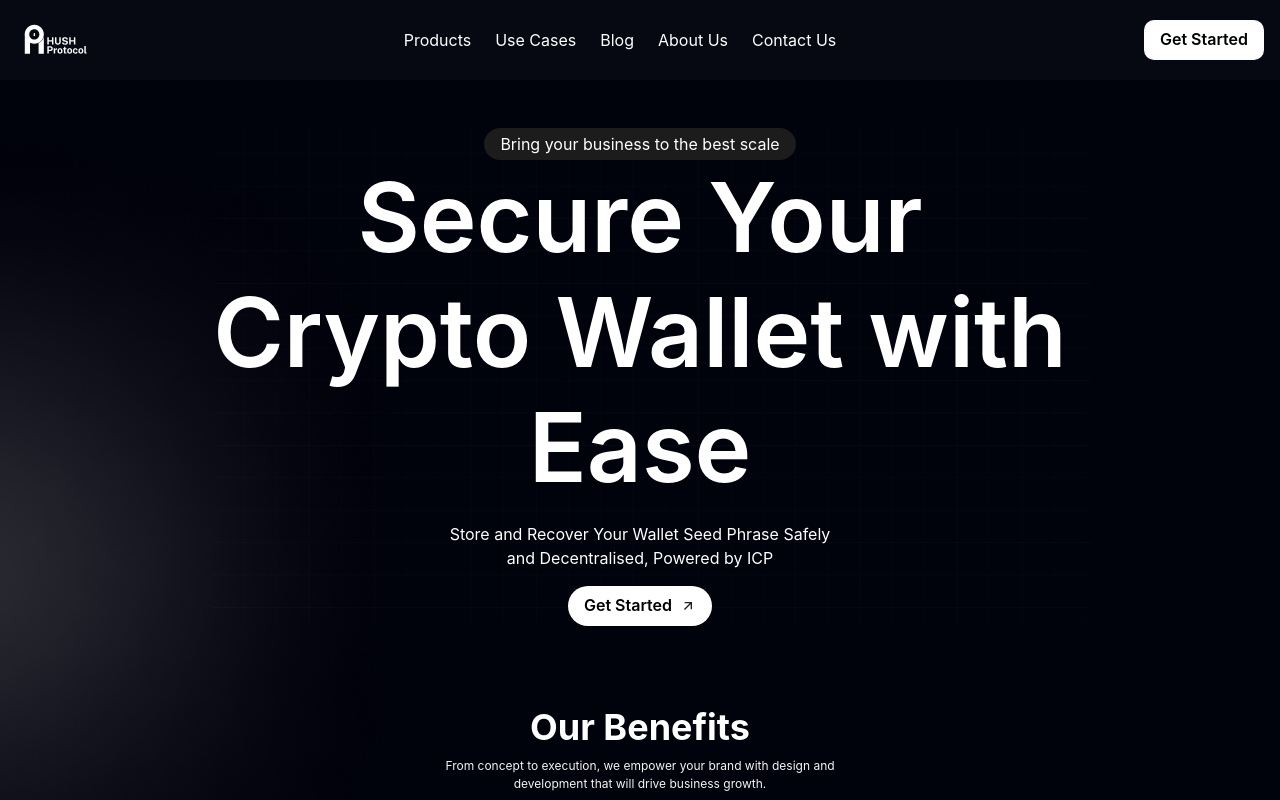
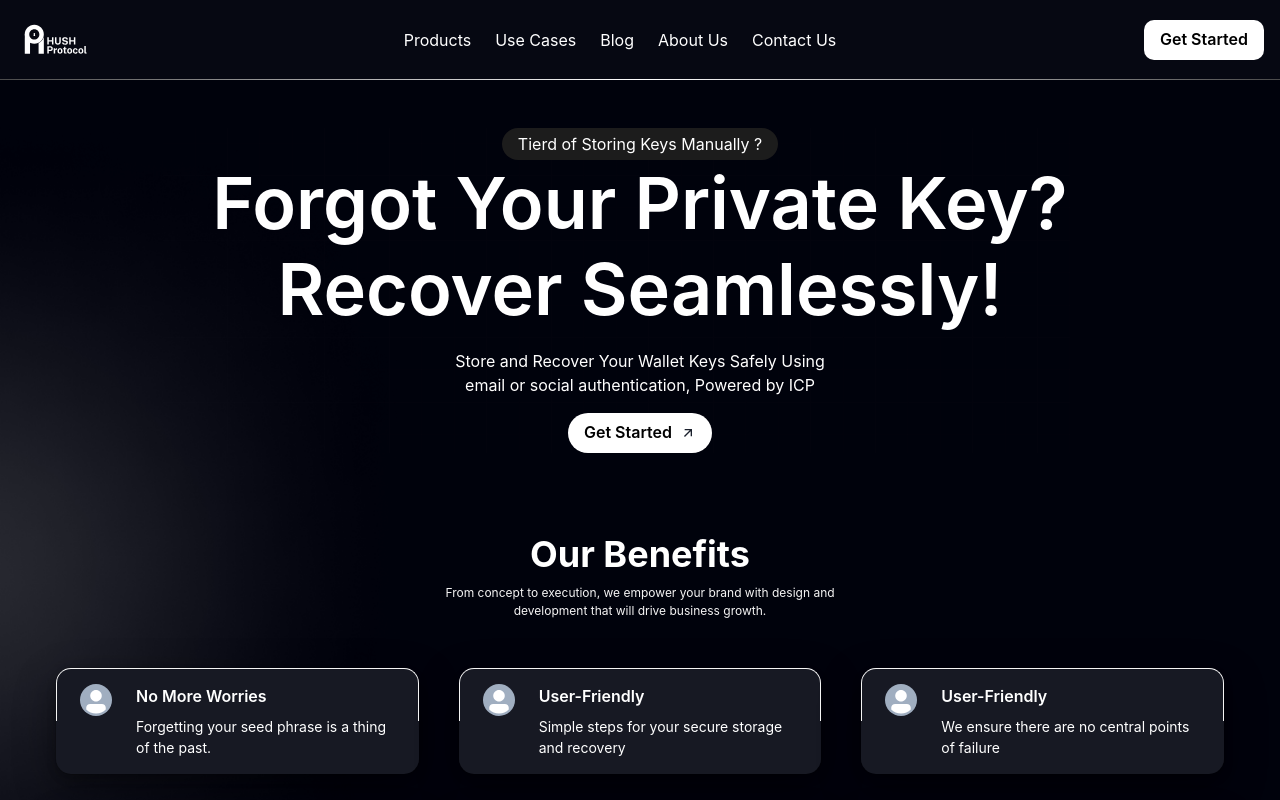
Before and after one commit to hush-protocol/hush-ui, a Next.js app: page / in a window 1280 px wide. Shown: the top 800 px of the page. Built offline with nearby package versions, Linux system fonts and the light colour scheme.

Commit message:
minor changes in content, header, contact

```diff
--- a/src/components/contactUs/contactUs.tsx
+++ b/src/components/contactUs/contactUs.tsx
@@ -14,6 +14,7 @@ import {
   VStack,
   HStack,
   Textarea,
+  textDecoration,
 } from '@chakra-ui/react';
 import { BsPerson } from 'react-icons/bs';
 import { MdOutlineEmail, MdOutlinePhone } from 'react-icons/md';
@@ -49,49 +50,50 @@ export default function ContactUs() {
           </VStack>
           <Box
             borderRadius="30px"
-            border="1px solid whitesmoke"
+            border="0.1px solid #7b7b7b"
+            boxShadow={'lg'}
             bgColor="gray.900"
             width={{ base: '380px', lg: '430px' }}
             p={8}
-            shadow="base"
           >
             <VStack spacing={5}>
               <HStack spacing={2}>
                 <FormControl isRequired>
-                  <FormLabel>Name</FormLabel>
+                  <FormLabel color={'white'}>Name</FormLabel>
                   <InputGroup>
                     <InputLeftElement>
                       <BsPerson />
                     </InputLeftElement>
-                    <Input type="text" name="name" placeholder="Your Name" />
+                    <Input type="text" name="name" placeholder="Your Name" focusBorderColor="#707070"/>
                   </InputGroup>
                 </FormControl>
                 <FormControl isRequired>
-                  <FormLabel>Phone Number</FormLabel>
+                  <FormLabel color={'white'}>Phone Number</FormLabel>
                   <InputGroup>
                     <InputLeftElement>
                       <MdOutlinePhone />
                     </InputLeftElement>
-                    <Input type="number" name="phone" placeholder="Phone Number" />
+                    <Input type="number" name="phone" placeholder="Phone Number" focusBorderColor="#707070"/>
                   </InputGroup>
                 </FormControl>
               </HStack>
 
               <FormControl isRequired>
-                <FormLabel>Email</FormLabel>
+                <FormLabel color={'white'}>Email</FormLabel>
                 <InputGroup>
                   <InputLeftElement>
                     <MdOutlineEmail />
                   </InputLeftElement>
-                  <Input type="email" name="email" placeholder="Your Email" />
+                  <Input type="email" name="email" placeholder="Your Email"focusBorderColor="#707070" />
                 </InputGroup>
               </FormControl>
 
               <FormControl isRequired>
-                <FormLabel>Queries / Feedback</FormLabel>
+                <FormLabel color={'white'}>Queries / Feedback</FormLabel>
                 <Textarea
                   name="queries"
                   placeholder="Your Message"
+                  focusBorderColor="#707070"
                   rows={6}
                   resize="none"
                 />
--- a/src/components/hero/backgroundBoxes.tsx
+++ b/src/components/hero/backgroundBoxes.tsx
@@ -4,7 +4,7 @@ import { motion } from "framer-motion";
 import { cn } from "@/lib/utils";
 
 export const BoxesCore = ({ className, ...rest }: { className?: string }) => {
-  const rows = new Array(39).fill(1);
+  const rows = new Array(28).fill(1);
   const cols = new Array(30).fill(1);
 
   return (
@@ -22,6 +22,11 @@ export const BoxesCore = ({ className, ...rest }: { className?: string }) => {
         <motion.div
           key={`row` + i}
           className="w-12 h-12 relative"
+          style={{
+            opacity: 0.3,
+            borderColor: "rgba(255, 255, 255, 0.2)",
+            borderStyle: 'solid'
+          }}
         >
           {cols.map((_, j) => (
             <motion.div
@@ -33,9 +38,9 @@ export const BoxesCore = ({ className, ...rest }: { className?: string }) => {
                 transition: { duration: 2 },
               }}
               key={`col` + j}
-              className="w-12 h-12  border-r border-t  relative"
+              className="w-12 h-12 border-r border-t relative"
               style={{
-                opacity: 0.2,
+                opacity: 0.3,
                 borderColor: "rgba(255, 255, 255, 0.2)",
                 borderStyle: 'solid'
               }}
--- a/src/components/hero/herosection.tsx
+++ b/src/components/hero/herosection.tsx
@@ -16,16 +16,16 @@ export default function HeroSection() {
         <VStack spacing="4">
           <VStack spacing={-4}>
             <Box border={'1px linear-gradient(#FFFFFF, #2A09FF)'} borderRadius={'full'} px={'4'} py={'1'} bgColor={'#1C1C1C'} className={cn("relative z-20")}>
-              <Text fontSize={{base:'12px', lg:'md'}} color={'white'} >Bring your business to the best scale</Text>
+              <Text fontSize={{base:'12px', lg:'md'}} color={'white'} >Tierd of Storing Keys Manually ?</Text>
             </Box>
             <Heading
-              fontSize={{ base: '5xl', md: '5xl', lg: '8xl' }}
+              fontSize={{ base: '4xl', md: '5xl', lg: '7xl' }}
               fontWeight="semibold"
               color="white"
               className={cn("relative z-20")}
-              maxW={{base: '500', lg:'900'}}
+              maxW={{base: '600', lg:'1000'}}
             >
-              Secure Your Crypto Wallet with Ease
+              Forgot Your Private Key? Recover Seamlessly!
             </Heading>
           </VStack>
           <Text
@@ -36,12 +36,12 @@ export default function HeroSection() {
             maxW={{ base: '200', lg: '411' }}
             className="relative z-20"
           >
-            Store and Recover Your Wallet Seed Phrase Safely and Decentralised, Powered by ICP
+            Store and Recover Your Wallet Keys  Safely Using email or social authentication, Powered by ICP
           </Text>
           <Button
           bgColor={"white"}
           borderRadius={"full"}
-          display={{ base: 'none', md: 'flex' }}
+          display={'flex'}
           _hover={{
             transform: "scale(1.1)"
           }}
--- a/src/components/layout/header.tsx
+++ b/src/components/layout/header.tsx
@@ -49,9 +49,16 @@ export default function Header() {
       width="100%"
       zIndex="sticky"
       alignItems={'center'}
-      backdropFilter={isScrolled ? 'blur(6px)' : 'none'}
-      bg={isScrolled ? 'rgba(0, 0, 0, 0.6)' : 'transparent'}
       bgColor={'#060812'}
+      _before={{
+        content: '""',
+        position: 'absolute',
+        bottom: '0',
+        left: '0',
+        width: '100%',
+        height: '1px',
+        bgGradient: 'radial-gradient(#FFFFFF, #000000)',
+      }}
     >
       <Flex
         alignItems={'center'}
```
